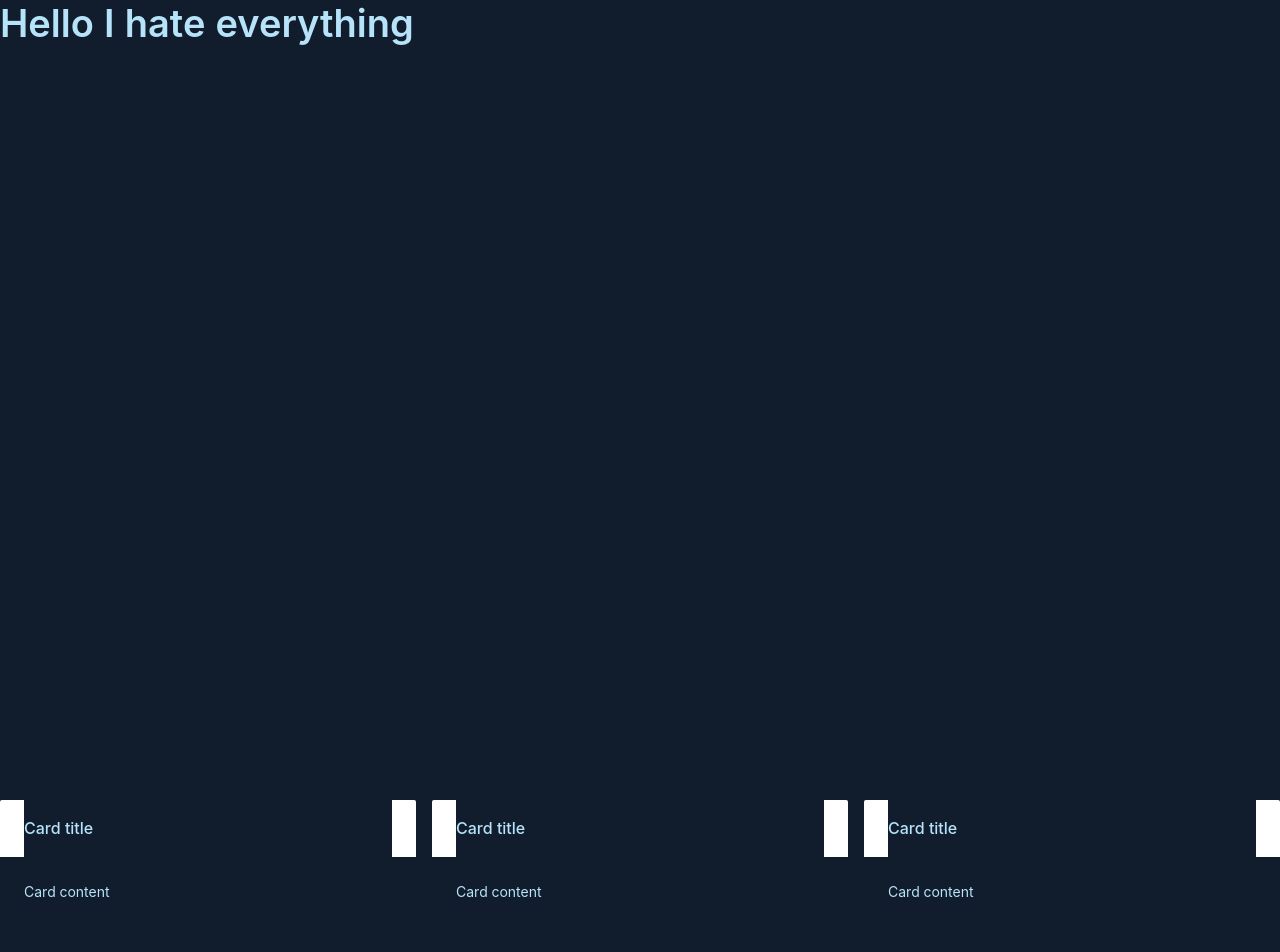
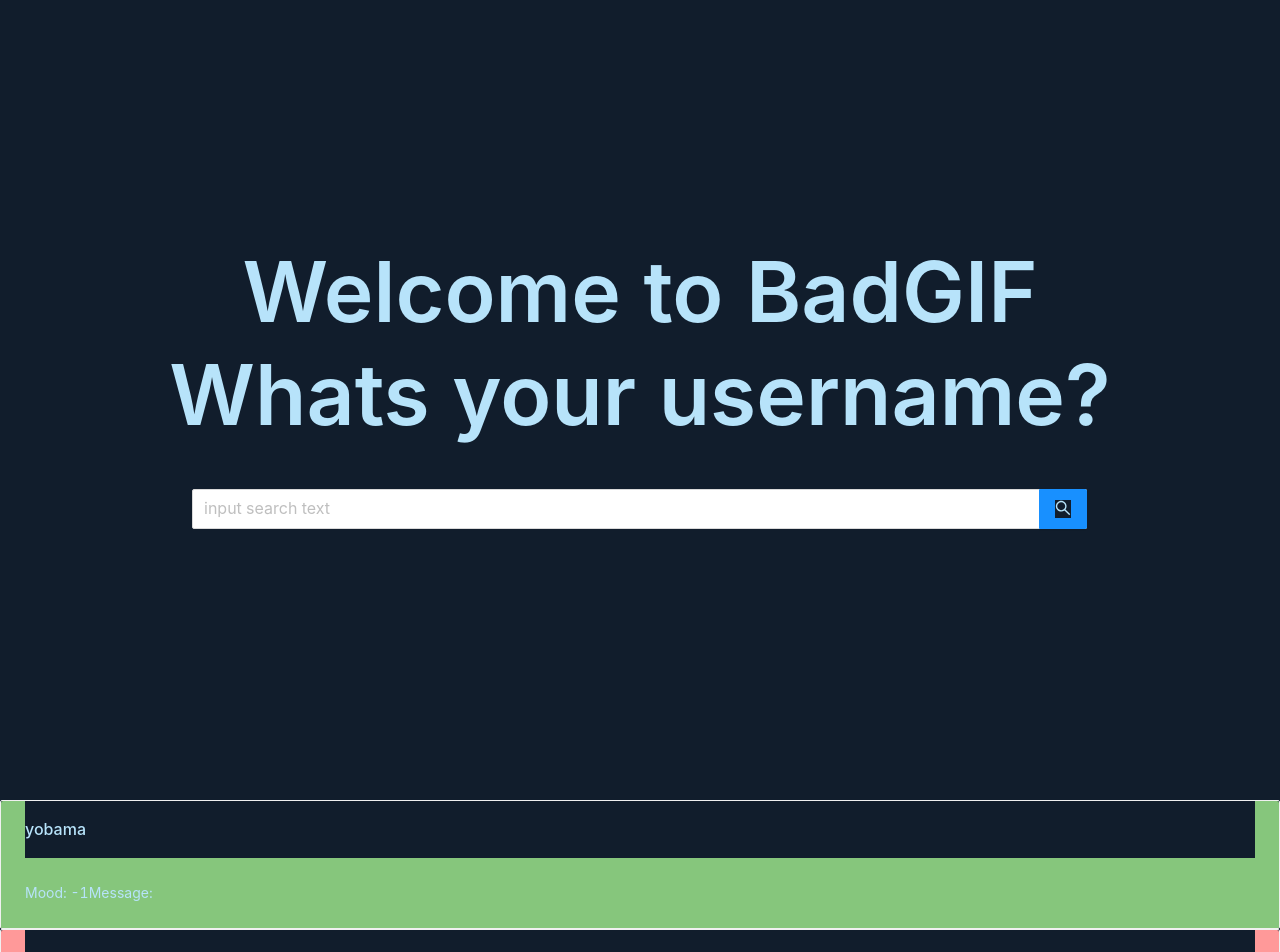
Before and after one commit to georgehtliu/QHacks2021-BADGIF, a React (Create React App) app in the folder client/: page / in a window 1280 px wide. Shown: the top 952 px of the page. Before the commit the page ends 927 px from the top, so only its background shows below. Built offline with nearby package versions, Linux system fonts and the light colour scheme.

Commit message:
lol search bar

```diff
--- a/client/src/Components/About.js
+++ b/client/src/Components/About.js
@@ -1,14 +1,34 @@
-import React from 'react'
-import {Typography} from 'antd'
+import React, {useState} from 'react'
+import {Typography, Input, Button} from 'antd'
+const {Search} = Input
 const aboutStyle = {
     height: "100vh",
     justifyContent: "center",
-    alignItem: "center"
+    alignItem: "center",
+    margin: "auto 0",
+}
+const smaller = {
+    paddingLeft: "15vw",
+    paddingRight: "15vw"
+}
+const header = {
+    color: "#b7e3fa",
+    textAlign: "center",
+    paddingTop: "30vh",
+    fontSize: "6em"
 }
 export default function About() {
+    const [username, SetUsername] = useState("")
+    const onSearch = function(){
+        const val = username
+        console.log(username)
+        SetUsername("")
+    }
     return (
         <div style = {aboutStyle} >
-          <Typography.Title style = {{color: "#b7e3fa"}}>Hello I hate everything </Typography.Title>
+          <Typography.Title style = {header}> Welcome to BadGIF <br/> Whats your username? </Typography.Title>
+          <Search enterButton="Search" size = "large" style = {smaller}placeholder="input search text" value = {username} onSearch={onSearch} onChange = {(e) => SetUsername(e.target.value)} enterButton />
+
         </div >
     )
 }
--- a/client/src/Components/Cards.js
+++ b/client/src/Components/Cards.js
@@ -1,26 +1,12 @@
 import React from 'react'
 import { Card, Col, Row } from 'antd';
+import GIFCard from './GIFCard'
 import 'antd/dist/antd.css';
-export default function Cards(props) {
+export default function Cards() {
     return (
       <div className="site-card-wrapper">
-      <Row gutter={16}>
-        <Col span={8}>
-          <Card title="Card title" bordered={false}>
-            Card content
-          </Card>
-        </Col>
-        <Col span={8}>
-          <Card title="Card title" bordered={false}>
-            Card content
-          </Card>
-        </Col>
-        <Col span={8}>
-          <Card title="Card title" bordered={false}>
-            Card content
-          </Card>
-        </Col>
-      </Row>
+      <GIFCard mood = {-1} user = "yobama"/>
+      <GIFCard mood = {1} user = "yobama"/>
     </div>
     )
 }
--- /dev/null
+++ b/client/src/Components/GIFCard.js
@@ -0,0 +1,19 @@
+
+import {Card} from 'antd'
+import 'antd/dist/antd.css';
+import React from 'react'
+
+export default function GIFCard(props) {
+    const moodColor = props.mood <= 0 ? '#86C67C' : '#ff9999'
+
+    return (
+        <>
+            <Card title = {props.user} style = {{backgroundColor: "rgba(255,255,255,0.0)" }}
+            headStyle={{backgroundColor:moodColor}}
+            bodyStyle={{backgroundColor:moodColor}}>
+                Mood: {props.mood}
+                Message: {props.message}
+            </Card>
+        </>
+    )
+}
```
Also changed, not shown: 1 other file (tests, documents, lock files or other folders).
